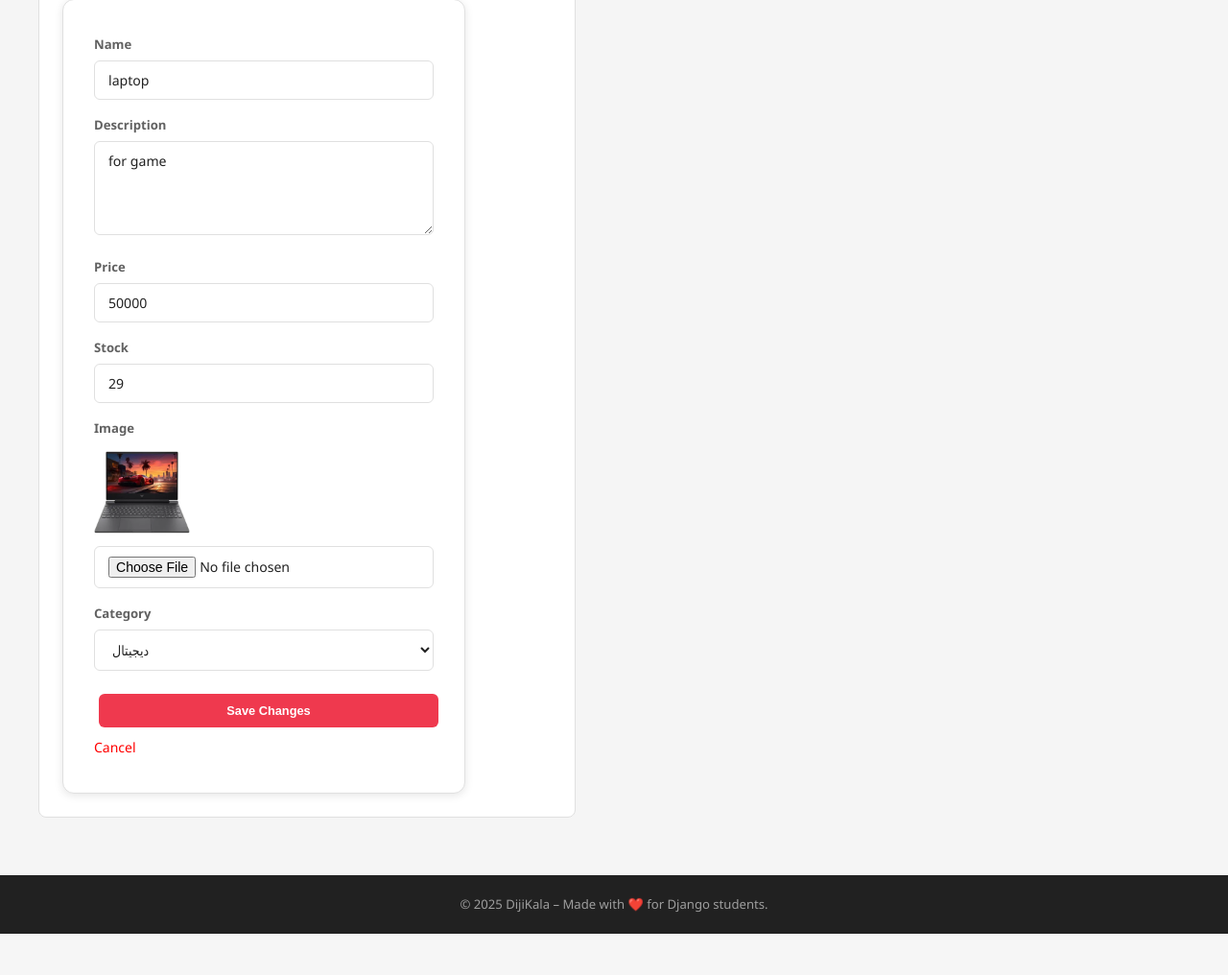
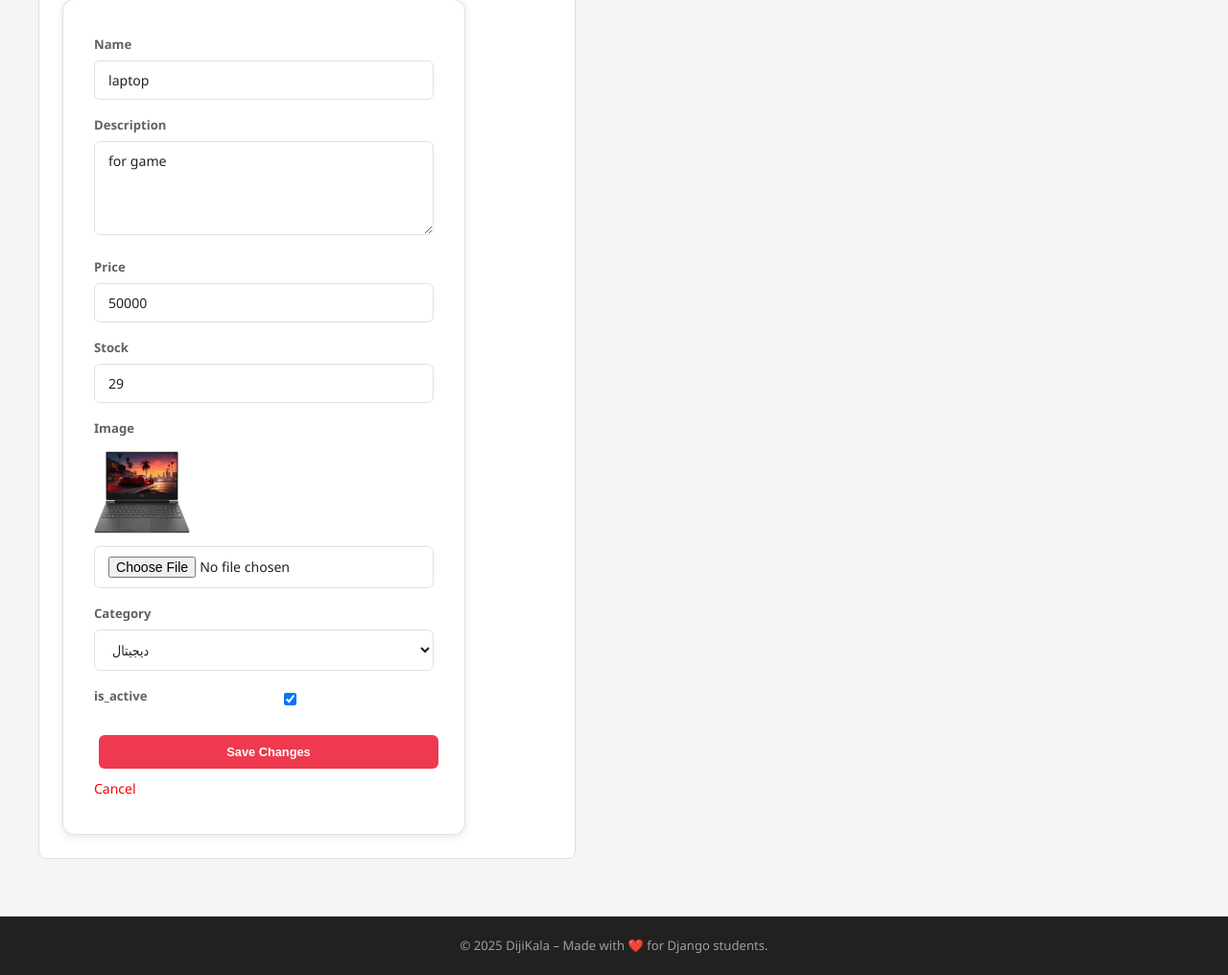
Before and after one commit to farhad-here/storekala, a Django app: page /stores/seller/product/3/edit/ in a window 1280 px wide. Shown: the part 167-1183 px from the top of the page at 96% size. Before the commit the page ends 1140 px from the top, so only its background shows below. Run offline with Django 5.2, Linux system fonts and the light colour scheme; a user stored in the database is signed in; data comes from the database, SQL or seed files in the repository; both versions use the stored data as it was after the commit.

Commit message:
Add is_active product to edit products

```diff
--- a/stores/forms.py
+++ b/stores/forms.py
@@ -5,7 +5,7 @@ from .models import Product
 class AddProductForm(forms.ModelForm):
     class Meta:
         model = Product
-        fields = ['name', 'description', 'price', 'stock', 'image', 'category']
+        fields = ['name', 'description', 'price', 'stock', 'image', 'category','is_active']
         widgets = {
             'name': forms.TextInput(attrs={'class': 'form-control'}),
             'description': forms.Textarea(attrs={'class': 'form-control', 'rows': 4}),
@@ -13,6 +13,7 @@ class AddProductForm(forms.ModelForm):
             'stock': forms.NumberInput(attrs={'class': 'form-control'}),
             'image': forms.FileInput(attrs={'class': 'form-control'}),
             'category': forms.Select(attrs={'class': 'form-control'}),
+            'is_active': forms.CheckboxInput(attrs={'class': 'form-control'}),
         }
 
     def clean_price(self):
--- a/stores/models.py
+++ b/stores/models.py
@@ -33,7 +33,7 @@ class Category(models.Model):
         return self.name
 
 class Product(models.Model):
-    category = models.ForeignKey(Category, on_delete=models.SET_NULL, null=True, blank=True, related_name='products')  # ← اضافه کن
+    category = models.ForeignKey(Category, on_delete=models.SET_NULL, null=True, blank=True, related_name='products')
     name = models.CharField(max_length=200,verbose_name="Name")
     price = models.DecimalField(max_digits=10,decimal_places=0,verbose_name="Price")
     description = models.TextField(blank=True, null=True,verbose_name="Descriptions")
@@ -76,7 +76,7 @@ class OrderItem(models.Model):
     order = models.ForeignKey(Order, on_delete=models.CASCADE, related_name='items')
     product = models.ForeignKey(Product, on_delete=models.CASCADE)
     quantity = models.PositiveIntegerField()
-    price = models.DecimalField(max_digits=10, decimal_places=0)  # قیمت موقع خرید
+    price = models.DecimalField(max_digits=10, decimal_places=0)
 
     def __str__(self):
         return f"{self.product.name} x{self.quantity}"
--- a/templates/stores/edit_product.html
+++ b/templates/stores/edit_product.html
@@ -41,11 +41,11 @@
             {{ form.category }}
             {{ form.category.errors }}
         </div>
-        <!-- <div class="form-group">
-            <label>Category</label>
-            {{ form.category }}
-            {{ form.category.errors }}
-        </div> -->
+        <div class="form-group" style="display: flex; justify-content: space-evenly; align-items: center; ">
+            <label>is_active</label>
+            {{ form.is_active }}
+            {{ form.is_active.errors }}
+        </div>
         <button type="submit" class="btn">Save Changes</button>
         <a href="{% url 'manage_store' product.store.pk %}" class="btn-link" style="text-decoration: none; color: red;">Cancel</a>
     </form>
```
Also changed, not shown: db.sqlite3.
